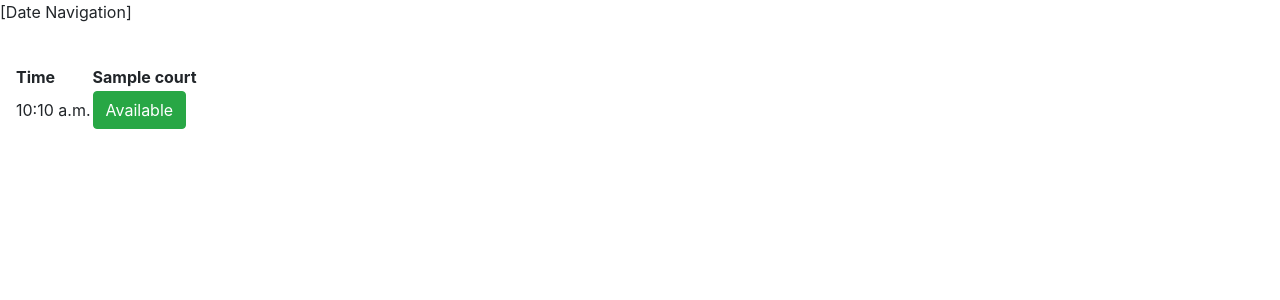
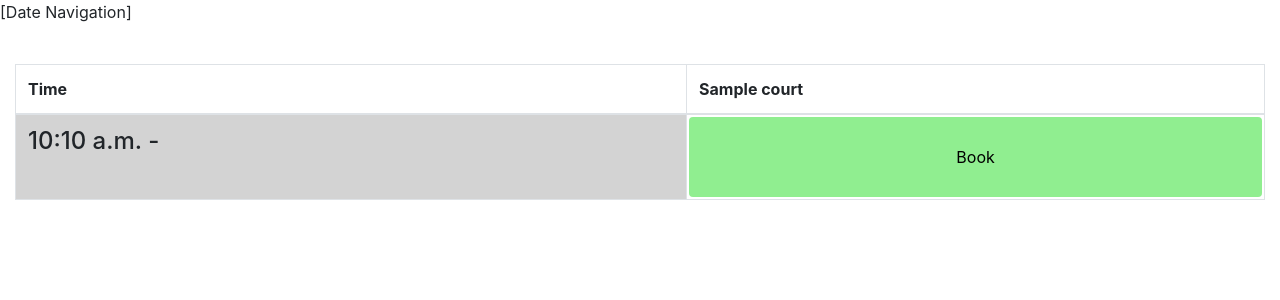
Before and after one commit to jaysondale/court-booking, a Django app: template booking/templates/booking/calendar.html in a window 1280 px wide. Shown: the part 56-356 px from the top of the page. Run offline with Django 3.2, Linux system fonts and the light colour scheme; tables that the repository leaves empty hold one stand-in row (values such as "Sample post"); the template is opened without the code that fills it: values that come from a table or form of the project are taken from there, most other values are stand-ins (such as "Sample title", 1, 10 or a date in 2020); some libraries are stand-ins or nearby versions.

Commit message:
calendar improvements

```diff
--- /dev/null
+++ b/booking/static/booking/calendar.css
@@ -0,0 +1,46 @@
+div.container {
+	overflow: scroll;
+}
+
+thead th {
+	position: -webkit-sticky; /* for Safari */
+	position: sticky;
+	top: 0;
+	background-color: white;
+	z-index: 999;
+}
+
+tbody th {
+	position: -webkit-sticky;
+	position: sticky;
+	left: 0;
+	min-width: 180px;
+	background-color: lightgrey;
+}
+
+.table td {
+	padding: 2px;
+}
+
+.table button {
+	min-height: 80px;
+	min-width: 150px;
+	width: 100%;
+}
+
+.table .available {
+	background-color: lightgreen;
+}
+
+thead th:first-child {
+	left: 0;
+	z-index: 1000;
+}
+
+.event {
+	background-color: #ebba34;
+}
+
+.member {
+	background-color: #d1d1d1;
+}
--- a/booking/templates/booking/calendar.html
+++ b/booking/templates/booking/calendar.html
@@ -1,4 +1,10 @@
 {% extends 'base.html' %}
+
+{% load static %}
+
+{% block stylesheets %}
+<link rel="stylesheet" href="{% static 'booking/calendar.css' %}">
+{% endblock %}
 
 {% load get_item %}
 {% load tz %}
@@ -15,7 +21,8 @@
 
 	</div>
 	<!-- Calendar Content -->
-	<table>
+	<div class="table-responsive">
+		<table class="table table-bordered header-fixed">
 			<thead>
 				<tr>
 					<th>Time</th>
@@ -28,7 +35,7 @@
 			{% for timeslot in timeslots %}
 				<tr>
 					{% timezone "America/New_York" %}
-				<td>{{timeslot|date:"g:i a"}}</td>
+					<th><h4>{{timeslot|date:"g:i a"}} -</h4><p class="mb-0">{{timeslot|get_next_hour|date:"g:i a"}}</p></th>
 					{% for court in courts %}
 						{% autoescape off %}
 						<td>{{booking_states|get_court:court|get_time:timeslot}}</td>
@@ -40,5 +47,6 @@
 			</tbody>
 		</table>
 	</div>
+</div>
 
 {% endblock %}
--- a/booking/templatetags/get_item.py
+++ b/booking/templatetags/get_item.py
@@ -1,4 +1,5 @@
 from django.template.defaulttags import register
+from datetime import timedelta
 from django import template
 import pytz
 
@@ -11,8 +12,13 @@
 @register.filter
 def get_time(dictionary_court, timeslot):
 	dictionary, court = dictionary_court
-	print(dictionary[court])
 	if timeslot in dictionary[court].keys():
-		return str(dictionary[court][timeslot])
+		booking = dictionary[court][timeslot]
+		col = 'member' if booking.__class__.__name__ == 'Booking' else 'event'
+		return f"<button class='btn btn-block {col}'>" + str(booking) + "</button>"
 	else:
-		return "<button class='btn btn-success'>Available</button>"
+		return "<button class='btn available'>Book</button>"
+
+@register.filter
+def get_next_hour(timeslot):
+	return timeslot + timedelta(hours=1)
--- a/templates/base.html
+++ b/templates/base.html
@@ -18,7 +18,7 @@
 	{% block stylesheets %}
 	{% endblock %}
 
-	<title>{{ page_title }} - KLM</title>
+	<title>{{ page_title }}</title>
 
 </head>
 
```
Also changed, not shown: booking/views.py (+18 -3 lines), booking/migrations/0002_event_court.py (added). Lines whose indentation alone changed are shown as unchanged.
